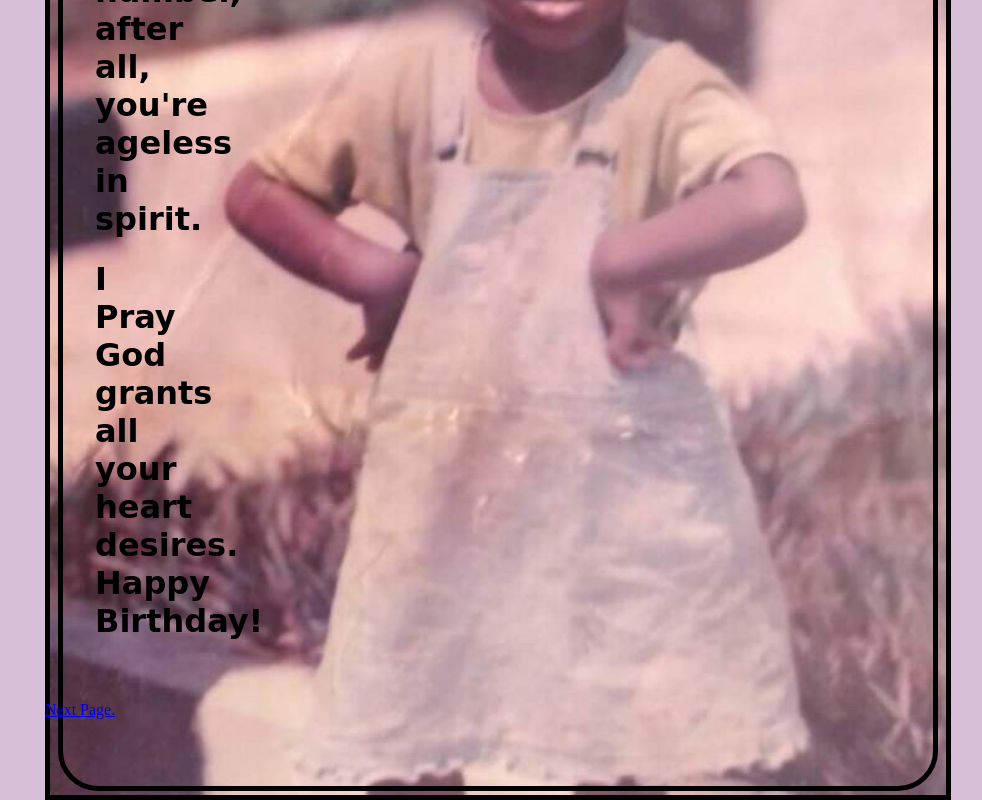
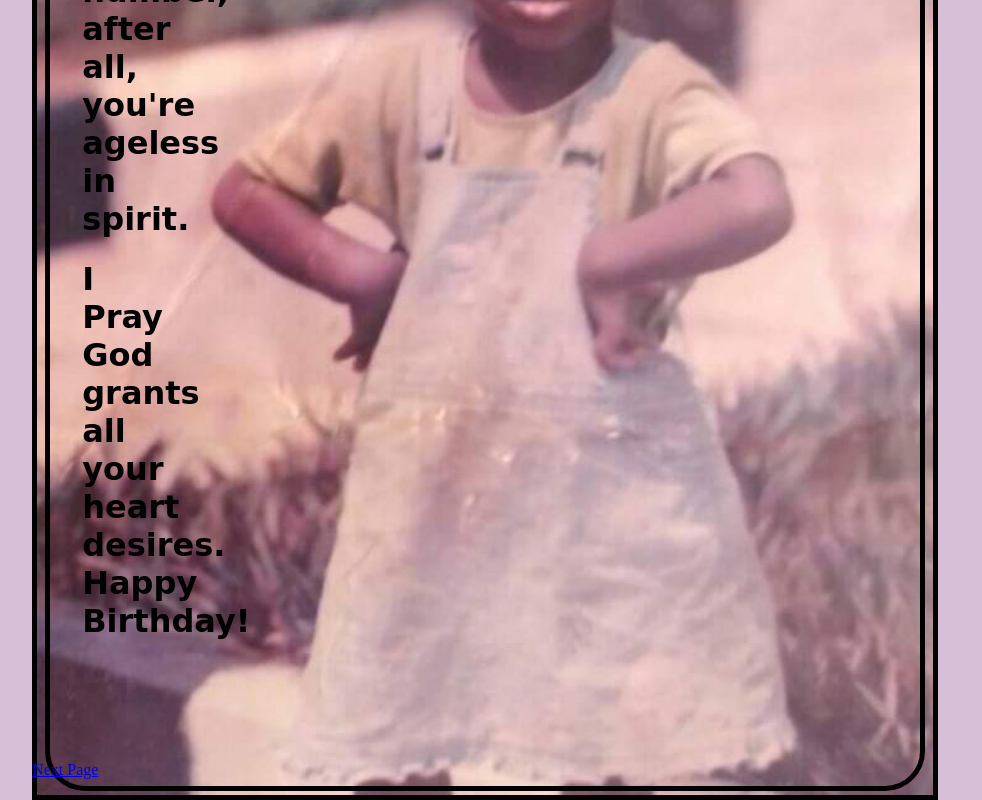
Before and after one commit to F-amos/Besties-Birthday, a plain HTML site: page page4.html in a window 1280 px wide. Shown: the part 421-1221 px from the top of the page, without its empty margins (19-1001 px from the left). Drawn offline with Linux system fonts and the light colour scheme.

Commit message:
Add files via upload

```diff
--- a/page4.html
+++ b/page4.html
@@ -38,14 +38,14 @@
         }
         body{
             background-color: thistle;
-            margin-left: 5%;
+            margin-left: 4%;
         }
         h1{
             font-style:normal;
             font-family: cursive;
         }
         #jjk{
-            margin-top: 70px;
+            margin-top: 130px;
             position: absolute;
         }
 
@@ -65,7 +65,7 @@
             <h1 id="leg" >I Pray God grants all your heart desires. Happy Birthday!</h1>
         </div>
         <div id="jjk">
-            <a href="./page5.html"> Next Page.</a>
+            <a href="./page5.html"> Next Page</a>
        </div>
     </body>
 
```
